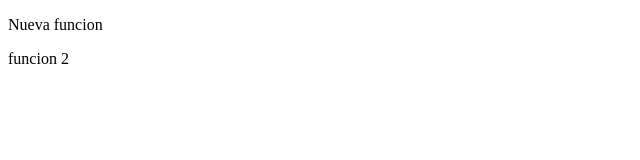
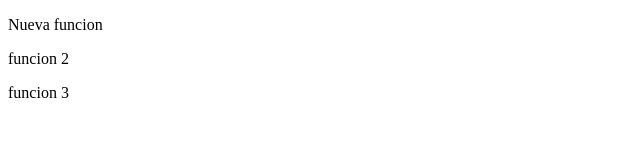
Before and after one commit to cesar-secundary/git-flow, a plain HTML site: page feature2.html in a window 1280 px wide. Shown: the full height of the page, 0-640 px from the left. Drawn offline with Linux system fonts and the light colour scheme.

Commit message:
commit 4

```diff
--- a/feature2.html
+++ b/feature2.html
@@ -8,5 +8,6 @@
 <body>
     <p>Nueva funcion</p>
     <p>funcion 2</p>
+    <p>funcion 3</p>
 </body>
 </html>
```
